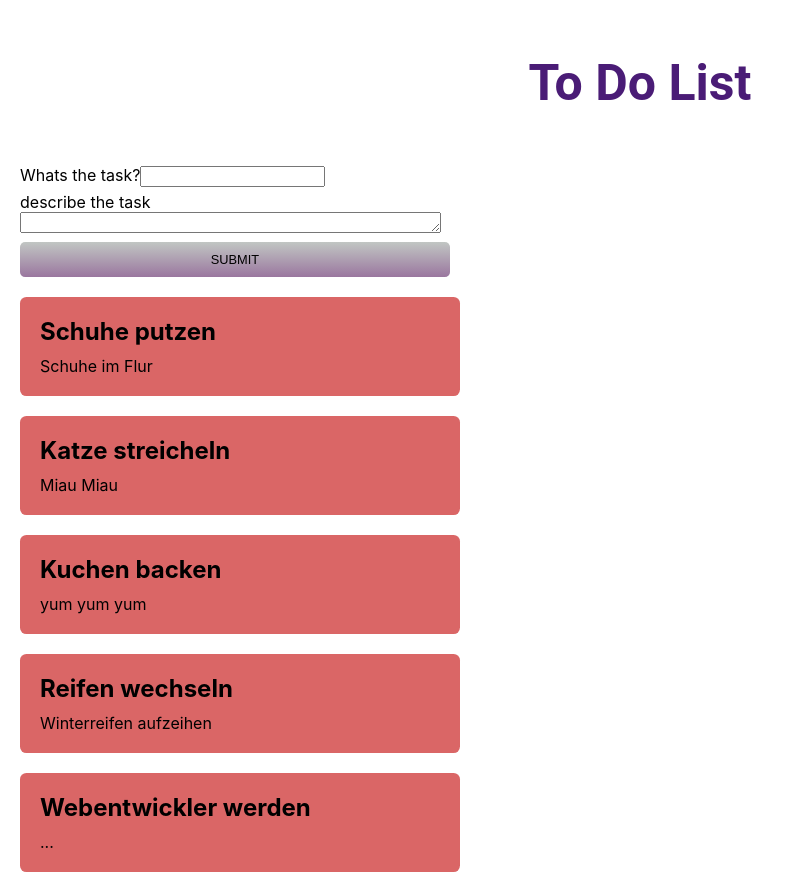
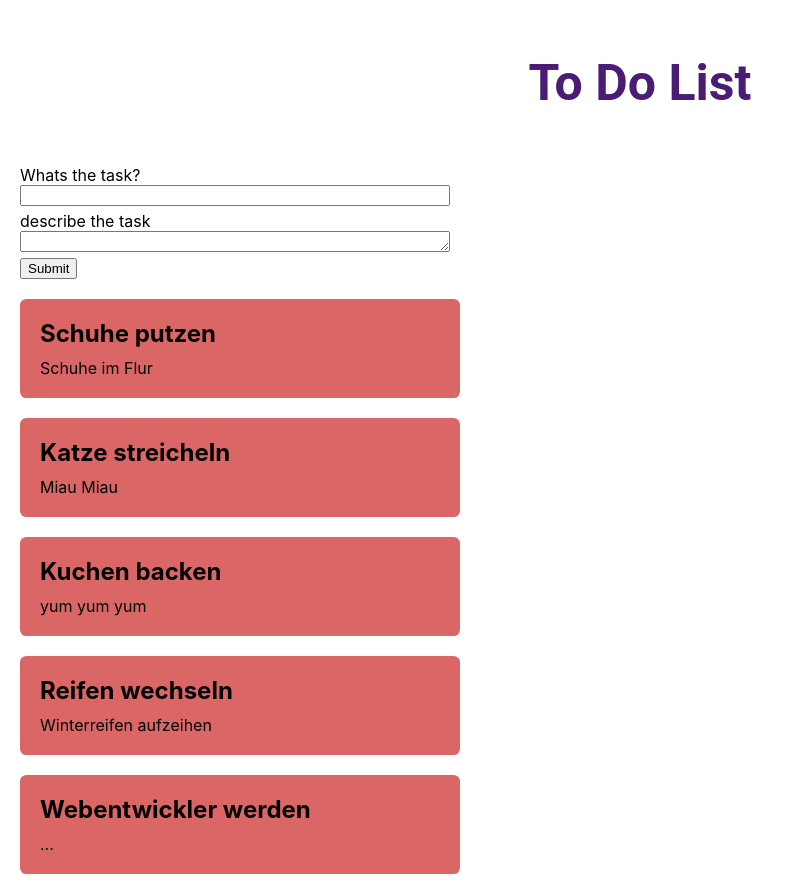
Before and after one commit to julialoeschel/ToDo-react-projekt, a React (Vite) app: page / in a window 1280 px wide. Shown: the whole page, without its empty margins (0-794 px from the left). Built offline with nearby package versions, Linux system fonts and the light colour scheme.

Commit message:
Add logic part1

```diff
--- a/src/app/App.tsx
+++ b/src/app/App.tsx
@@ -1,15 +1,21 @@
 import React from 'react';
 import Title from './components/Title/Title';
-import Button from './components/Button/Button';
 import Todo from './components/Todo/Todo';
-import TaskList from './components/TaskList/TaskList';
 import AddToDo from './components/AddToDo/AddToDo';
 
 function App(): JSX.Element {
+  function addToDoItem(todo: {
+    title: string;
+    description: string;
+    isDone: boolean;
+  }) {
+    console.log(todo);
+  }
+
   return (
     <>
       <Title>To Do List</Title>
-      <AddToDo />
+      <AddToDo onSubmitfromApp={addToDoItem} />
       <Todo
         // isDone={true}
         title={'Schuhe putzen'}
@@ -35,7 +41,7 @@ function App(): JSX.Element {
         title={'Webentwickler werden'}
         description={'...'}
       ></Todo>
-      {/* <Todo isDone={false} title={'Mama anrufen'} description={'...'}></Todo> */}
+      {}
     </>
   );
 }
--- a/src/app/components/AddToDo/AddToDo.module.css
+++ b/src/app/components/AddToDo/AddToDo.module.css
@@ -4,3 +4,8 @@
   gap: 5px;
   max-width: 430px;
 }
+
+.input {
+  display: grid;
+  grid-template-columns: 2fr;
+}
--- a/src/app/components/AddToDo/AddToDo.tsx
+++ b/src/app/components/AddToDo/AddToDo.tsx
@@ -1,20 +1,52 @@
 import React from 'react';
 import classes from './AddToDo.module.css';
-import Button from '../Button/Button';
 
-function AddToDo(): JSX.Element {
+import { useState } from 'react';
+
+type AddToDoProps = {
+  onSubmitfromApp: (arg1: {
+    isDone: boolean;
+    title: string;
+    description: string;
+  }) => void;
+};
+
+function AddToDo({ onSubmitfromApp }: AddToDoProps): JSX.Element {
+  const [title, setTitle] = useState('');
+  const [description, setDiscription] = useState('');
+
+  function handleSubmit(event: React.FormEvent<HTMLFormElement>) {
+    event.preventDefault();
+    onSubmitfromApp({
+      isDone: false,
+      title,
+      description,
+    });
+  }
+
   return (
-    <form className={classes.AddToDo} action="">
-      <label>
+    <form className={classes.AddToDo} onSubmit={(event) => handleSubmit(event)}>
+      <label className={classes.input}>
         Whats the task?
-        <input type="text" />
+        <input
+          type="text"
+          value={title}
+          onChange={(event) => setTitle(event.target.value)}
+        />
       </label>
 
+      <label className={classes.input}>
+        describe the task
+        <textarea
+          value={description}
+          onChange={(event) => setDiscription(event.target.value)}
+          cols={50}
+          rows={1}
+        ></textarea>
+      </label>
       <label>
-        describe the task
-        <textarea cols={50} rows={1}></textarea>
+        <input type="submit" />
       </label>
-      <Button className={`${classes.button} ${classes.submit}`}>Submit</Button>
     </form>
   );
 }
--- a/src/app/globals.css
+++ b/src/app/globals.css
@@ -1,3 +1,8 @@
+::before,
+::after {
+  box-sizing: border-box;
+}
+
 body {
   margin: 0;
   font-family: -apple-system, BlinkMacSystemFont, 'Segoe UI', 'Roboto', 'Oxygen',
```
